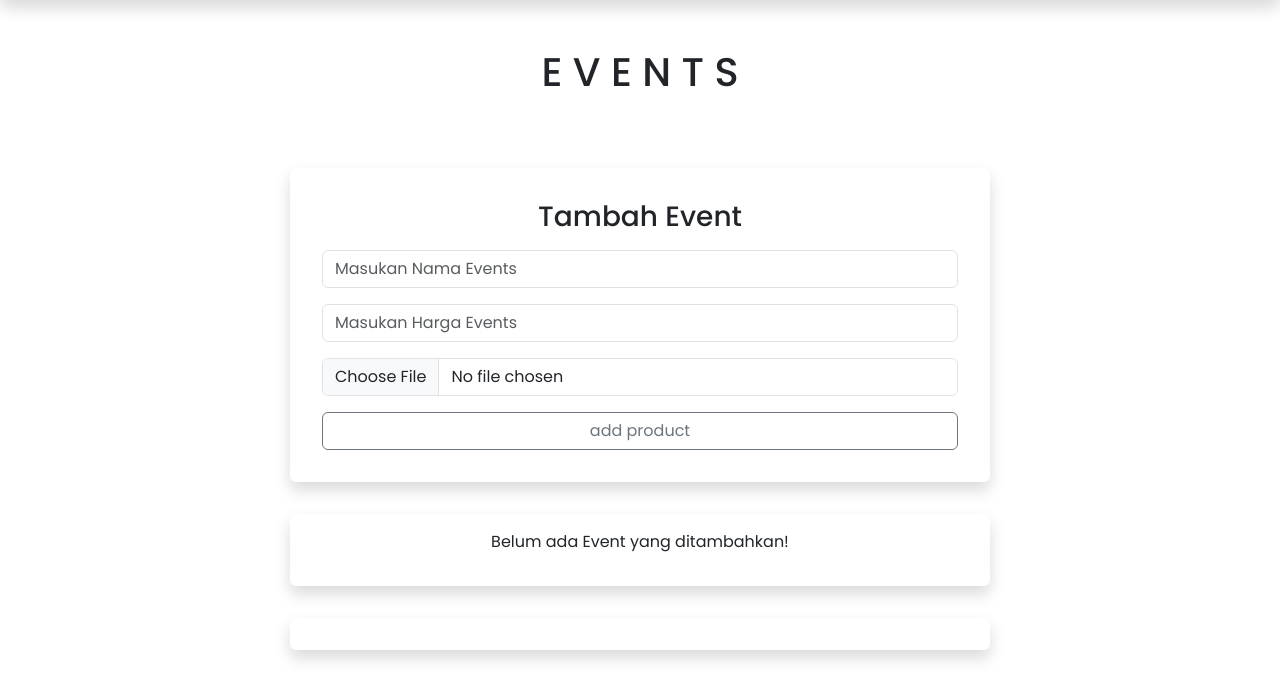
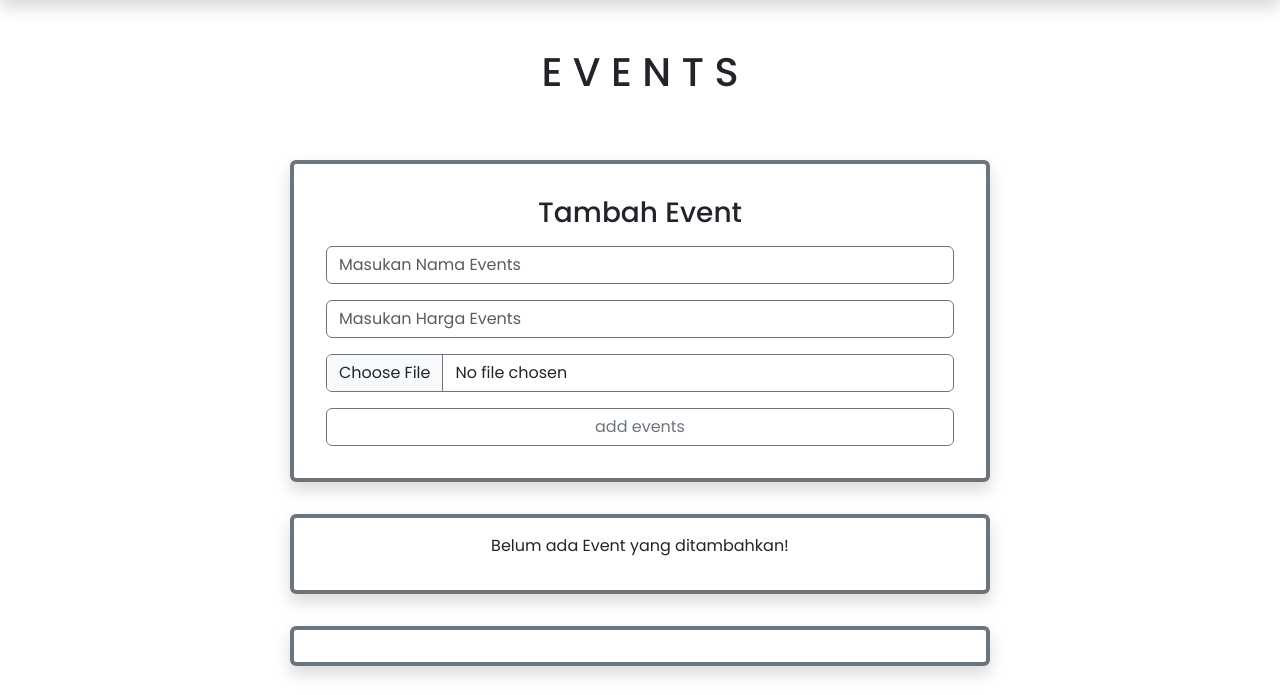
Before and after one commit to zyoohere/DreamFest-V-0.1, a PHP site: page /adminpages/admin-event.php in a window 1280 px wide. Shown: the part 105-800 px from the top of the page. Run offline with PHP 8.4, Linux system fonts and the light colour scheme; a user stored in the database is signed in; data that the repository does not hold is empty.

Commit message:
19 06 23

```diff
--- a/view/adminpages/admin-event.php
+++ b/view/adminpages/admin-event.php
@@ -4,7 +4,7 @@ include '../../auth/koneksi.php';
 
 session_start();
 
-if (isset($_POST['add_product'])) {
+if (isset($_POST['add_events'])) {
 
   $nama = mysqli_real_escape_string($con, $_POST['nama_events']);
   $harga = $_POST['harga_events'];
@@ -13,9 +13,9 @@ if (isset($_POST['add_product'])) {
   $image_tmp_name = $_FILES['image']['tmp_name'];
   $image_folder = 'uploaded_img/' . $image;
 
-  $select_product_name = mysqli_query($con, "SELECT nama_events FROM `events` WHERE nama_events = '$nama'") or die('query failed');
+  $select_events_name = mysqli_query($con, "SELECT nama_events FROM `events` WHERE nama_events = '$nama'") or die('query failed');
 
-  if (mysqli_num_rows($select_product_name) > 0) {
+  if (mysqli_num_rows($select_events_name) > 0) {
     $message[] = 'Nama Events Berhasil Ditambahkan';
   } else {
     $add_event_query = mysqli_query($con, "INSERT INTO `events`(nama_events, harga_events, image) VALUES('$nama', '$harga', '$image')") or die('query failed');
@@ -24,7 +24,7 @@ if (isset($_POST['add_product'])) {
       if ($image_size > 2000000) {
         $message[] = 'Gambar Terlalu Besar';
       } else {
-        move_uploaded_file($image_tmp_name, $image_folder);
+        move_uploaded_file($image_tmp_nama, $image_folder);
         $message[] = 'Event Berhasil Ditambahkan!';
       }
     } else {
@@ -48,7 +48,7 @@ if (isset($_POST['update_events'])) {
   $update_nama = $_POST['update_nama'];
   $update_harga = $_POST['update_harga'];
 
-  mysqli_query($con, "UPDATE `events` SET nama = '$update_nama', harga_events = '$update_harga' WHERE id_events = '$update_p_id'") or die('query gagal');
+  mysqli_query($con, "UPDATE `events` SET nama_events = '$update_nama', harga_events = '$update_harga' WHERE id_events = '$update_p_id'") or die('query gagal');
 
   $update_image = $_FILES['update_image']['nama_events'];
   $update_image_tmp_name = $_FILES['update_image']['tmp_name'];
@@ -91,41 +91,44 @@ if (isset($_POST['update_events'])) {
   <?php include('admin-header.php') ?>
 
   <h1 class="text-center m-5">E V E N T S</h1>
-
-  <section class="container-fluid">
-    <div class="row g-3 p-4 m-6 justify-content-center align-items-center">
-      <div class="shadow p-3 m-3 rounded" style="width: 700px;">
+  <!-- TAMBAH EVENT -->
+  <section class="container-fluid d-flex justify-content-center">
+    <div class=" shadow p-3 m-3 rounded border border-4 border border-secondary" style=" width: 700px;">
       <form action="" method="post" enctype="multipart/form-data">
         <h3 class="text-center m-3">Tambah Event</h3>
         <div class="m-3">
-            <input type="text" name="nama_events" class="form-control" placeholder="Masukan Nama Events" required>
+          <input type="text" name="nama_events" class="form-control border border-secondary" placeholder="Masukan Nama Events" required>
         </div>
         <div class="m-3">
-            <input type="number" min="0" name="harga_events" class="form-control" placeholder="Masukan Harga Events" required>
+          <input type="number" min="0" name="harga_events" class="form-control border border-secondary" placeholder="Masukan Harga Events" required>
         </div>
         <div class="m-3">
 
-            <input type="file" name="image" accept="image/jpg, image/jpeg, image/png" class="form-control" required>
+          <input type="file" name="image" accept="image/jpg, image/jpeg, image/png" class="form-control border border-secondary" required>
         </div>
         <div class="m-3">
 
-            <input type="submit" value="add product" name="add_product" class="btn btn-outline-secondary form-control">
+          <input type="submit" value="add events" name="add_events" class="btn btn-outline-secondary form-control">
         </div>
       </form>
     </div>
-      <div class="shadow p-3 m-3 rounded text-center" style="width: 700px;">
+  </section>
+
+  <!--Tampilan Events -->
+  <section class="container-fluid d-flex justify-content-center">
+    <div class="shadow p-3 m-3 border border-4  border border-secondary  rounded text-center" style="width: 700px;">
 
       <?php
       $select_events = mysqli_query($con, "SELECT * FROM `events`") or die('query gagal');
       if (mysqli_num_rows($select_events) > 0) {
         while ($fetch_events = mysqli_fetch_assoc($select_events)) {
       ?>
-            <div class="box">
+          <div class=" border border-secondary m-4 ">
             <img src="uploaded_img/<?php echo $fetch_events['image']; ?>" alt="">
             <div class="nama_events"><?php echo $fetch_events['nama_events']; ?></div>
             <div class="harga_events">Rp <?php echo $fetch_events['harga_events']; ?> /-</div>
-              <a href="admin-events.php?update=<?php echo $fetch_events['id_events']; ?>" class="btn btn-secondary">update</a>
-              <a href="admin-events.php?delete=<?php echo $fetch_events['id_events']; ?>" class="btn text-decoration-none" onclick="return confirm('Hapus Event ini?');">Hapus</a>
+            <a href="admin-event.php?update=<?php echo $fetch_events['id_events']; ?>" class="btn  text-decoration-none btn-secondary">update</a>
+            <a href="admin-event.php?delete=<?php echo $fetch_events['id_events']; ?>" class="btn text-decoration-none" onclick="return confirm('Hapus Event ini?');">Hapus</a>
           </div>
       <?php
         }
@@ -134,7 +137,12 @@ if (isset($_POST['update_events'])) {
       }
       ?>
     </div>
-      <div class="shadow p-3 m-3 rounded" style="width: 700px;">
+  </section>
+
+
+  <!-- EDIT EVENT -->
+  <section class="container-fluid d-flex justify-content-center">
+    <div class="shadow p-3 m-3 rounded  border border-secondary border-4" style="width: 700px;">
       <?php
       if (isset($_GET['update'])) {
         $update_id = $_GET['update'];
@@ -146,11 +154,26 @@ if (isset($_POST['update_events'])) {
               <input type="hidden" name="update_p_id" value="<?php echo $fetch_update['id_events']; ?>">
               <input type="hidden" name="update_old_image" value="<?php echo $fetch_update['image']; ?>">
               <img src="uploaded_img/<?php echo $fetch_update['image']; ?>" alt="">
-                <input type="text" name="update_nama" value="<?php echo $fetch_update['nama_events']; ?>" class="box" required placeholder="Masukan Nama Event">
-                <input type="number" name="update_harga" value="<?php echo $fetch_update['harga_events']; ?>" min="0" class="box" required placeholder="Masukan Harga Events">
-                <input type="file" class="box" name="update_image" accept="image/jpg, image/jpeg, image/png">
-                <input type="submit" value="update" name="update_product" class="btn">
-                <input type="reset" value="cancel" id="close-update" class="option-btn">
+
+              <div class="m-3">
+                <input type="text" name="update_nama" value="<?php echo $fetch_update['nama_events']; ?>" class="form-control border border-secondary" required placeholder="Masukan Nama Event">
+              </div>
+              <div class="m-3">
+                <input type="number" name="update_harga" value="<?php echo $fetch_update['harga_events']; ?>" min="0" class="form-control border border-secondary" required placeholder="Masukan Harga Events">
+              </div>
+              <div class="m-3">
+
+                <input type="file" class="form-control border border-secondary" name="update_image" accept="image/jpg, image/jpeg, image/png">
+              </div>
+              <div class="m-3">
+
+
+
+                <input type="submit" value="update" name="update_events" class="btn btn-outline-secondary">
+
+                <input type="reset" value="cancel" id="close-update" class="btn btn-outline-secondary">
+              </div>
+
             </form>
       <?php
           }
@@ -160,9 +183,9 @@ if (isset($_POST['update_events'])) {
       }
       ?>
     </div>
+  </section>
 
-    </div>
-  </section>
+
 
 
   <script src="https://cdn.jsdelivr.net/npm/bootstrap@5.3.0/dist/js/bootstrap.bundle.min.js"></script>
--- a/view/adminpages/admin-transaksi.php
+++ b/view/adminpages/admin-transaksi.php
@@ -40,8 +40,8 @@ if (isset($_GET['delete'])) {
 <body>
   <?php include('admin-header.php') ?>
 
-  <h1 class="text-center fs-3 fw-bold">TRANSAKSI</h1>
-  <section>
+  <h1 class="text-center m-5">T R A N S A K S I</h1>
+  <section class="d-flex justify-content-center">
     <div class="row justify-content-items">
       <div class="shadow m-5">
         <?php
--- a/view/adminpages/mntah.php
+++ b/view/adminpages/mntah.php
@@ -25,6 +25,7 @@ session_start();
 
 
 
+
   <script src="https://cdn.jsdelivr.net/npm/bootstrap@5.3.0/dist/js/bootstrap.bundle.min.js"></script>
 </body>
 
```
Also changed, not shown: view/cart.php (+7 -0 lines), view/header-footer/header.php (+5 -2 lines), view/search-page.php (+146 -1 lines), view/team.php (deleted, +0 -28 lines), assets/img/banner-search.png (added), view/checkout.php (added), view/message.php (renamed from view/contact.php), view/shop-event.php (renamed from view/event.php), view/transaksi.php (added), 1 other file. Lines whose indentation alone changed are shown as unchanged.
